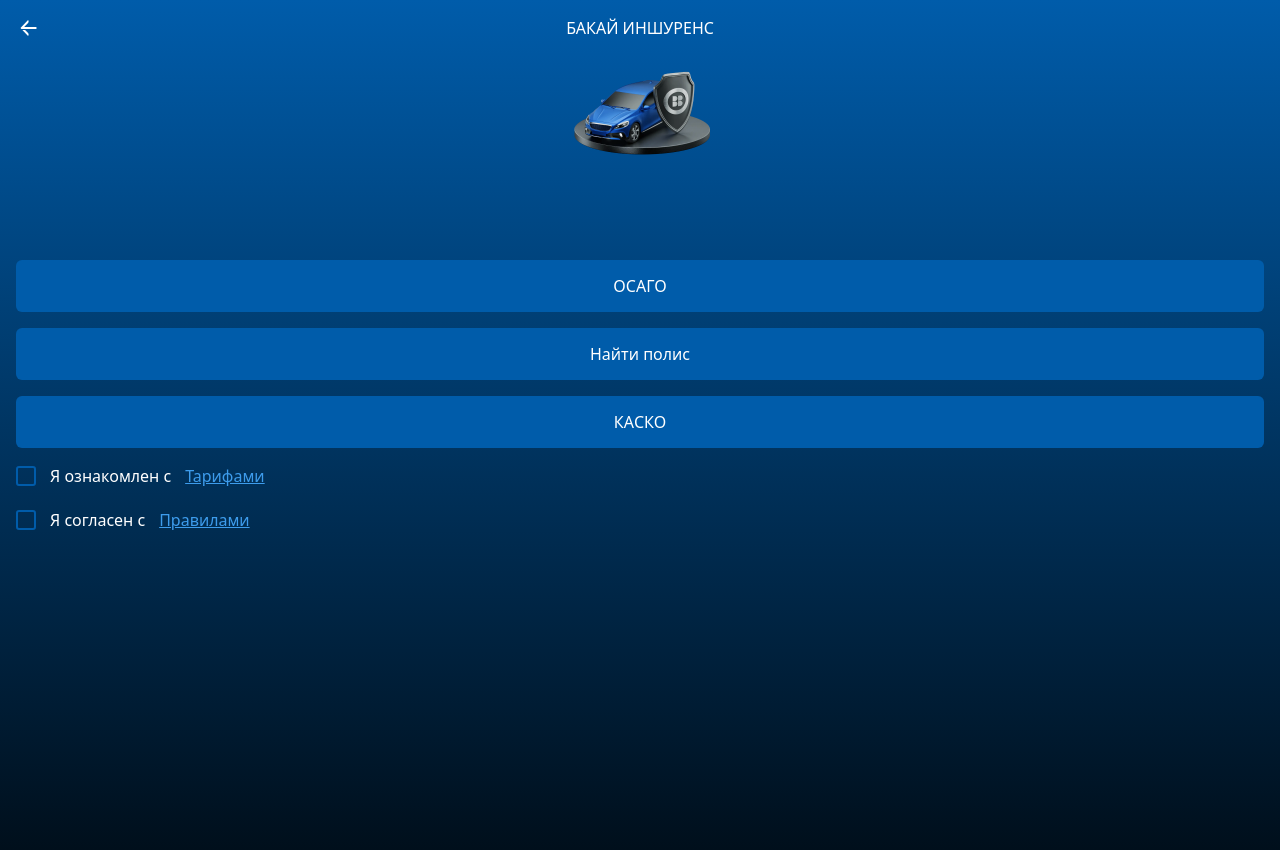
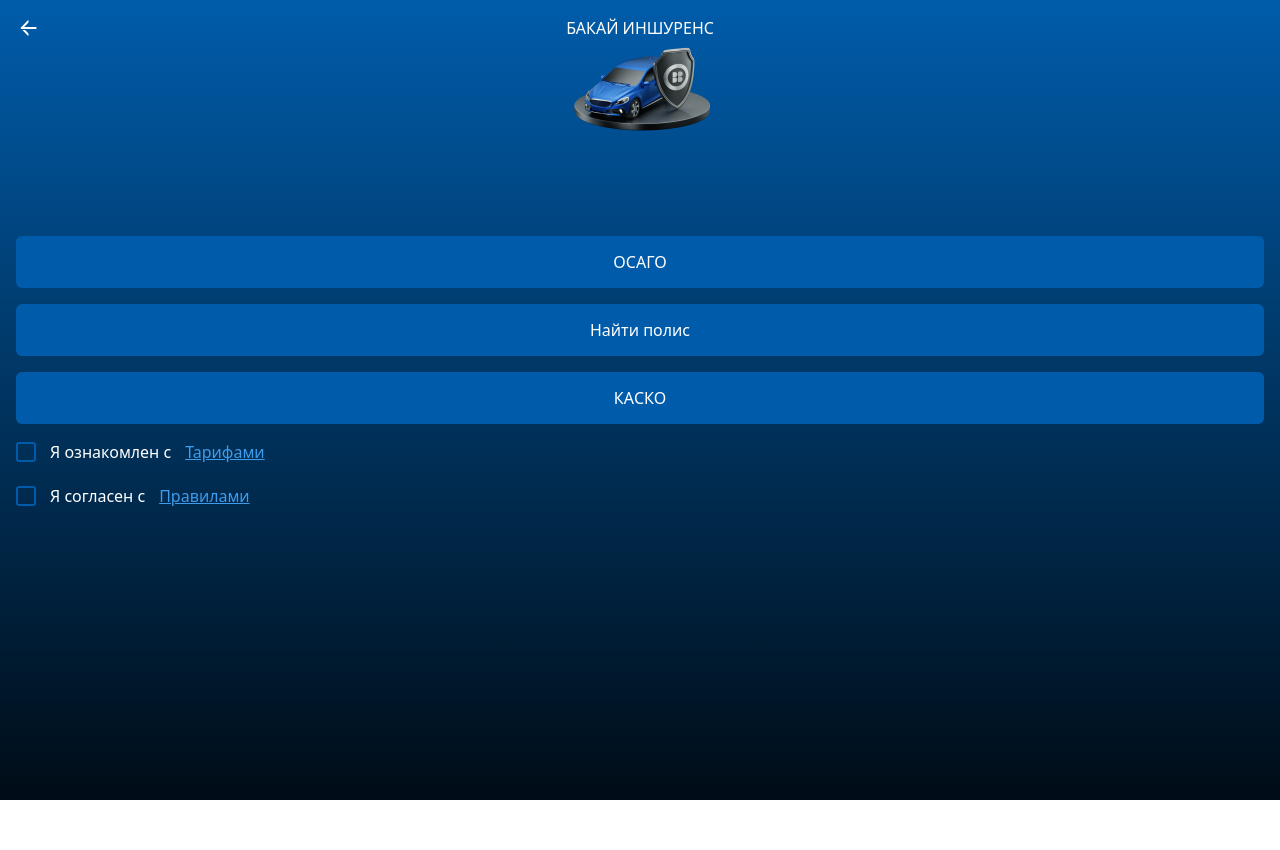
Before and after one commit to Seitek2002/osago, a Vue app: page / in a window 1280 px wide. Shown: the top 850 px of the page. After the commit the page ends 800 px from the top, so only its background shows below. Built offline with nearby package versions, Linux system fonts and the light colour scheme.

Commit message:
page-done

```diff
--- a/src/App.vue
+++ b/src/App.vue
@@ -25,15 +25,9 @@
 
 <template>
   <component :is="layout">
-    <div class="wrapper">
       <Loader v-if="loading" />
       <RouterView v-else />
-    </div>
   </component>
 </template>
 
-<style lang="scss" scoped>
-.wrapper {
-  @apply py-[24px];
-}
-</style>
+<style lang="scss" scoped></style>
--- a/src/layouts/DefaultLayout.vue
+++ b/src/layouts/DefaultLayout.vue
@@ -1,17 +1,16 @@
 <template>
-  <div class="default">
+  <div class="wrapper">
     <main>
-      <slot /> <!-- Сюда вставляется контент страниц -->
+      <slot />
+      <!-- Сюда вставляется контент страниц -->
     </main>
   </div>
 </template>
 
-<script setup>
-
-</script>
+<script setup></script>
 
 <style scoped lang="scss">
-.default {
-  @apply bg-gradient-to-b from-[#005CAA]/100 to-[#000C16]/100;
+.wrapper {
+  @apply bg-gradient-to-b from-[#005CAA]/100 to-[#000C16]/100 box-border;
 }
 </style>
--- a/src/views/Calculator.vue
+++ b/src/views/Calculator.vue
@@ -132,7 +132,6 @@
   driver: 1,
   driverExperience: 1.4,
   diagnosticCard: 1,
-  previousAgreement: 0,
   insuranceDuration: 1,
 })
 
@@ -145,7 +144,6 @@
       formData.driver || 1,
       formData.driverExperience || 1,
       formData.diagnosticCard || 1,
-      formData.previousAgreement || 1,
       formData.insuranceDuration || 1,
     ];
 
@@ -161,7 +159,7 @@
 
 <style scoped lang="scss">
 .calculator {
-  @apply pt-14 pb-[100px];
+  @apply pt-14 pb-[120px];
 
   &__content {
     @apply space-y-4;
--- a/src/views/Home.vue
+++ b/src/views/Home.vue
@@ -7,9 +7,9 @@
           <img src="../assets/images/home-img.png" alt="car-shield" />
         </div>
         <div class="home__btns">
-          <button>ОСАГО</button>
-          <button>Найти полис</button>
-          <button>КАСКО</button>
+          <router-link to="/documents-form" class="button">ОСАГО</router-link>
+          <router-link to="/" class="button">Найти полис</router-link>
+          <router-link to="/" class="button">КАСКО</router-link>
         </div>
         <div class="home__bottom">
           <label>
@@ -36,7 +36,7 @@
   @apply h-screen text-white;
 
   &__top {
-    @apply flex justify-center mt-[35px];
+    @apply flex justify-center pt-[35px];
 
     img {
       @apply w-[175px];
@@ -46,7 +46,7 @@
   &__btns {
     @apply mt-[100px];
 
-    button {
+    .button {
       @apply flex justify-center w-full py-[14px] bg-[#005CAA] rounded-[6px] text-[#fff] text-[16px] mb-[16px];
 
       &:disabled {
```
